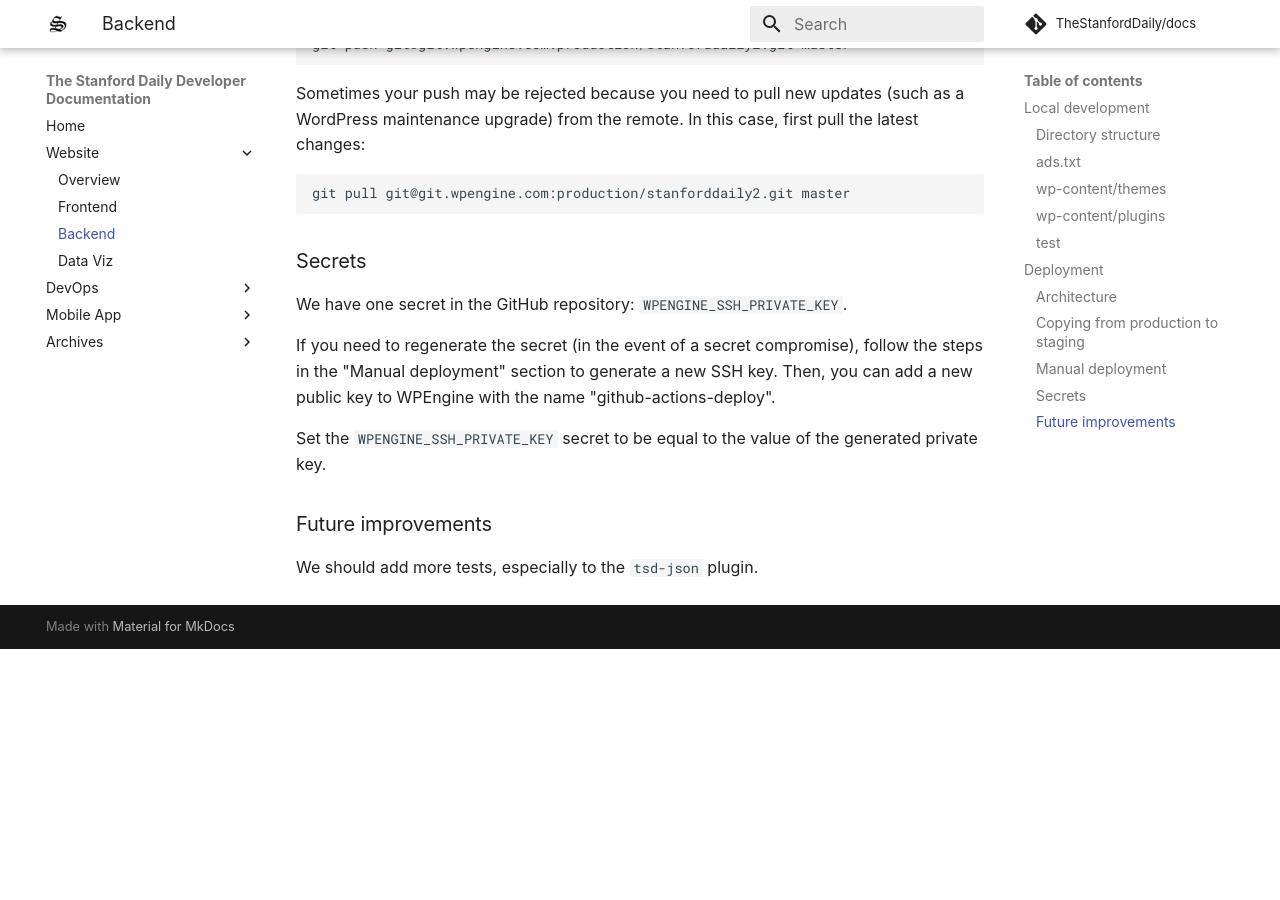
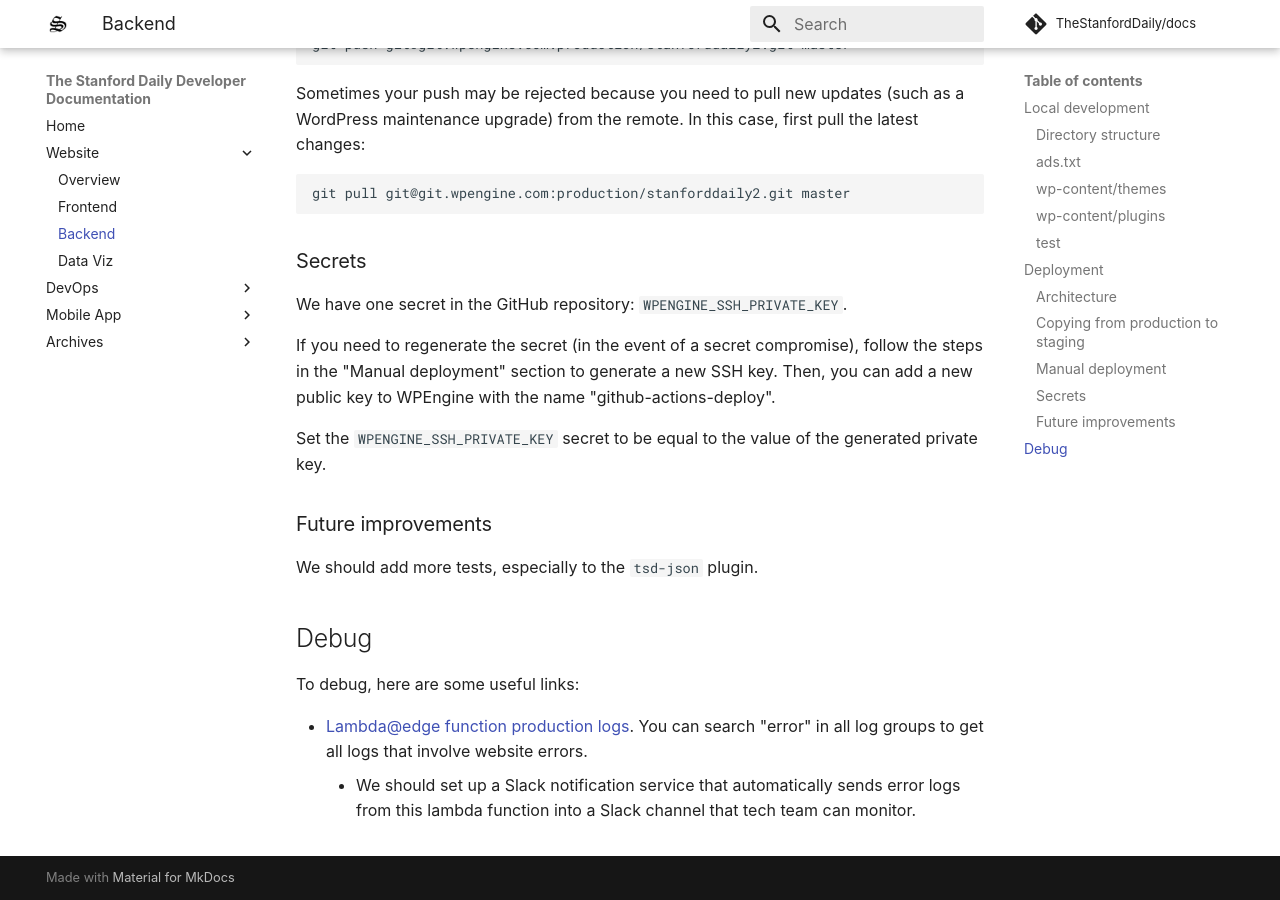
Before and after one commit to TheStanfordDaily/docs, an MkDocs documentation site: the page built from docs/website/backend.md, in a window 1280 px wide and 900 px high, scrolled down 3660 px. Built offline with MkDocs 1.6.1 and Material for MkDocs 9.7.7, drawn with Linux system fonts in a browser that asks for light colours; some web fonts are replaced; comment, search, counter and statistics services are not loaded; before the commit the page ends 4309 px from its top, so only the background shows below that.

Commit message:
Add link to view website prod logs (#10)
* Add link to view website prod logs

* add more

```diff
--- a/docs/website/backend.md
+++ b/docs/website/backend.md
@@ -110,3 +110,10 @@ Set the `WPENGINE_SSH_PRIVATE_KEY` secret to be equal to the value of the genera
 ### Future improvements
 
 We should add more tests, especially to the `tsd-json` plugin.
+
+## Debug
+
+To debug, here are some useful links:
+
+- [Lambda@edge function production logs](https://console.aws.amazon.com/cloudwatch/home?region=us-east-1#logsV2:log-groups/log-group/$252Faws$252Flambda$252Fus-east-1.c2m3cl8-6zgnou9). You can search "error" in all log groups to get all logs that involve website errors.
+    - We should set up a Slack notification service that automatically sends error logs from this lambda function into a Slack channel that tech team can monitor.
```
